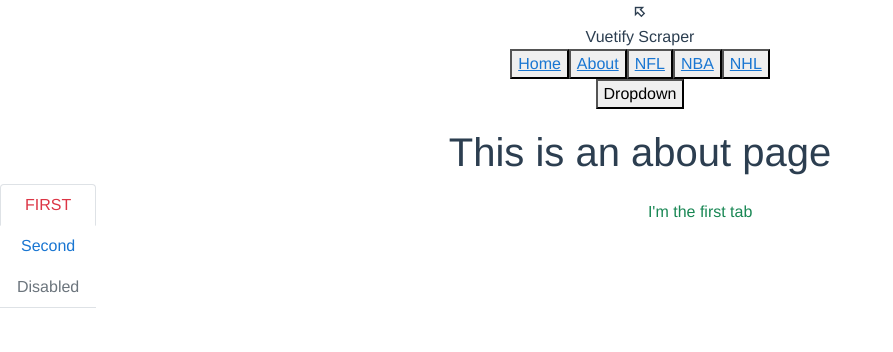
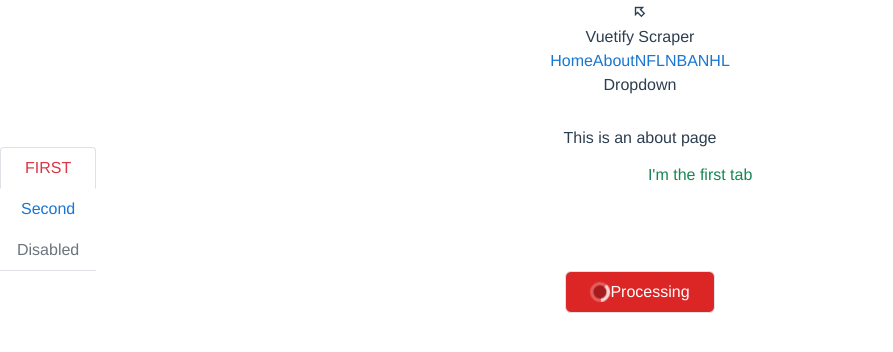
Before and after one commit to eddanieles/sports-scraper, a Vue app: page /#/about in a window 1280 px wide. Shown: the top 352 px of the page, without its empty margins (0-893 px from the left). Built offline with nearby package versions, Linux system fonts and the light colour scheme.

Commit message:
tailwind spinner

```diff
--- a/package.json
+++ b/package.json
@@ -8,11 +8,15 @@
     "lint": "vue-cli-service lint"
   },
   "dependencies": {
+    "@tailwindcss/postcss7-compat": "^2.0.2",
+    "autoprefixer": "^9",
     "bootstrap": "^5.0.1",
     "bootstrap-vue": "^2.21.2",
     "cheerio": "^1.0.0-rc.9",
     "core-js": "^3.6.5",
+    "postcss": "^7",
     "request": "^2.88.2",
+    "tailwindcss": "npm:@tailwindcss/postcss7-compat@^2.0.2",
     "underscore": "^1.13.1",
     "vue": "^2.6.13",
     "vue-router": "^3.2.0",
@@ -31,6 +35,7 @@
     "eslint-plugin-vue": "^6.2.2",
     "sass": "~1.32.0",
     "sass-loader": "^10.0.0",
+    "vue-cli-plugin-tailwind": "~2.0.6",
     "vue-cli-plugin-vuetify": "~2.4.1",
     "vue-template-compiler": "^2.6.11",
     "vuetify-loader": "^1.7.0"
--- /dev/null
+++ b/postcss.config.js
@@ -0,0 +1,6 @@
+module.exports = {
+  plugins: {
+    tailwindcss: {},
+    autoprefixer: {}
+  }
+}
--- /dev/null
+++ b/src/assets/tailwind.css
@@ -0,0 +1,5 @@
+@tailwind base;
+
+@tailwind components;
+
+@tailwind utilities;
--- a/src/main.js
+++ b/src/main.js
@@ -8,6 +8,7 @@ import { BootstrapVue, IconsPlugin } from 'bootstrap-vue'
 import 'bootstrap/dist/css/bootstrap.css'
 import 'bootstrap-vue/dist/bootstrap-vue.css'
 import vuetify from './plugins/vuetify'
+import './assets/tailwind.css'
 
 // Make BootstrapVue available throughout your project
 Vue.use(BootstrapVue)
--- a/src/views/About.vue
+++ b/src/views/About.vue
@@ -6,9 +6,9 @@
       active-tab-class="font-weight-bold text-success"
       content-class="mt-3"
       vertical>
-      <b-tab title="First" active><p class="animate-spin">I'm the first tab</p></b-tab>
+      <b-tab title="First" active><p>I'm the first tab</p></b-tab>
       <b-tab title="Second">
-        <div class="border-black border-8"></div>
+
       </b-tab>
       <b-tab title="Disabled" disabled><p>I'm a disabled tab!</p></b-tab>
     </b-tabs>
@@ -17,6 +17,14 @@
       <div class="circle" :style="{ background: gradient2 }"></div>
     </div> -->
 
+    <div>
+        <button type="button" class="inline-flex items-center px-4 py-2 border border-transparent text-base leading-6 font-medium rounded-md text-white bg-red-600 hover:bg-rose-500 focus:border-rose-700 active:bg-rose-700 transition ease-in-out duration-150 cursor-not-allowed">
+        <svg xmlns="http://www.w3.org/2000/svg" viewBox="0 0 24 24" class="h-5 w-5 text-white animate-spin">
+        <circle class="opacity-25" cx="12" cy="12" r="10" stroke="currentColor" stroke-width="4"></circle>
+        <path class="opacity-75" fill="currentColor" d="M4 12a8 8 0 018-8V0C5.373 0 0 5.373 0 12h4zm2 5.291A7.962 7.962 0 014 12H0c0 3.042 1.135 5.824 3 7.938l3-2.647z"/></svg>
+          Processing
+        </button>
+      </div>
   </div>
 </template>
 
--- /dev/null
+++ b/tailwind.config.js
@@ -0,0 +1,11 @@
+module.exports = {
+  purge: { content: ['./public/**/*.html', './src/**/*.vue'] },
+  darkMode: false, // or 'media' or 'class'
+  theme: {
+    extend: {},
+  },
+  variants: {
+    extend: {},
+  },
+  plugins: [],
+}
```
Also changed, not shown: 1 other file (tests, documents, lock files or other folders).
